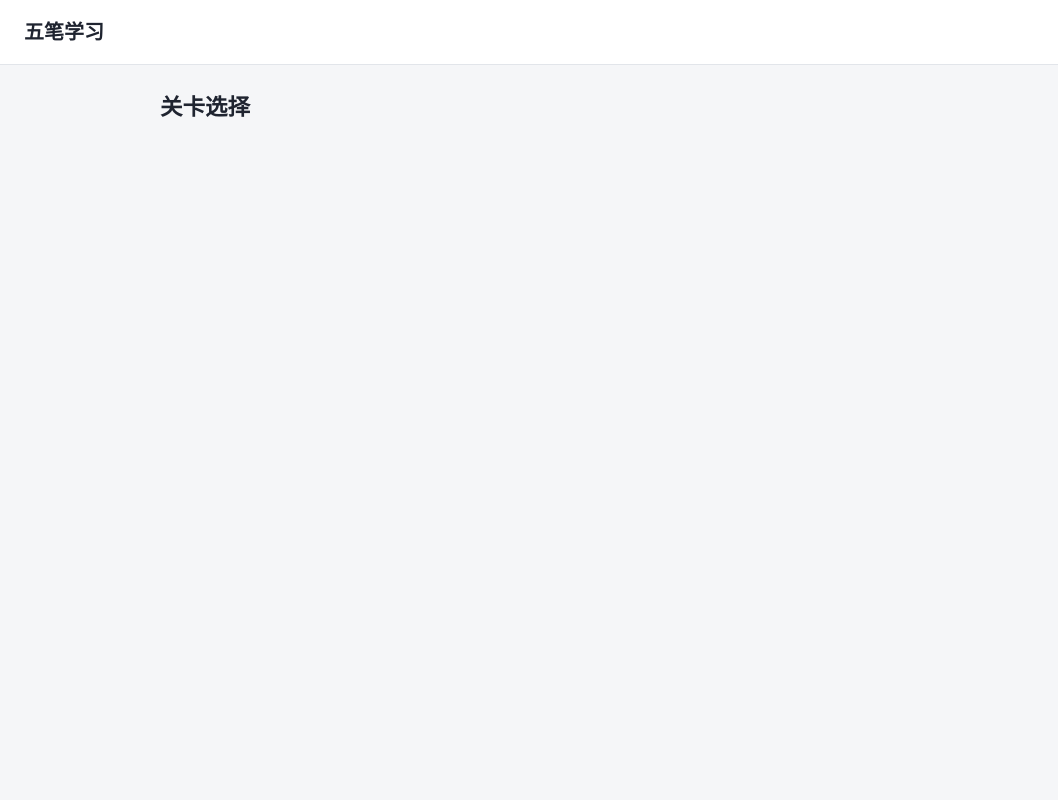
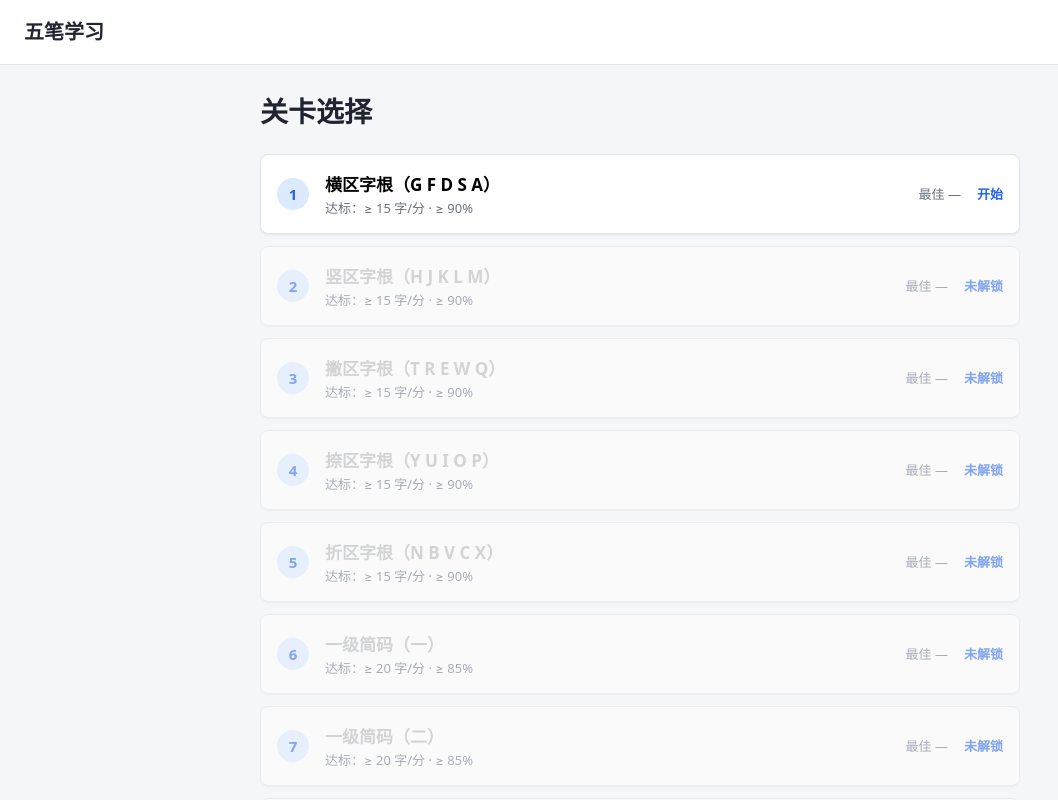
Before and after one commit to LtyWK/wubi-practice, a Vue app: page /#/ in a window 1280 px wide. Shown: the top 800 px of the page, without its empty margins (0-1058 px from the left). Built offline with nearby package versions, Linux system fonts and the light colour scheme.

Commit message:
feat(t4.2): 实现关卡选择视图

```diff
--- a/src/views/LevelSelectView.vue
+++ b/src/views/LevelSelectView.vue
@@ -1,15 +1,139 @@
 <script setup lang="ts">
+import { onMounted } from 'vue'
+import { useRouter } from 'vue-router'
+import { LEVELS } from '@/data/levels'
+import { useProgress } from '@/composables/useProgress'
+
+const router = useRouter()
+const { isUnlocked, unlock, bestOf } = useProgress()
+
+onMounted(() => {
+  const first = LEVELS[0]
+  if (first) unlock(first.id)
+})
+
+function go(id: string, type: 'zigen' | 'danzi'): void {
+  router.push(type === 'zigen' ? `/zigen/${id}` : `/practice/${id}`)
+}
+
+function pct(n: number): string {
+  return `${Math.round(n * 100)}%`
+}
 </script>
 
 <template>
-  <section class="level-select">
-    <h1>关卡选择</h1>
+  <section class="levels">
+    <h1 class="levels__title">关卡选择</h1>
+    <ul class="levels__list">
+      <li
+        v-for="(level, i) in LEVELS"
+        :key="level.id"
+        class="level"
+        :class="{ 'level--locked': !isUnlocked(level.id) }"
+      >
+        <button
+          class="level__btn"
+          :disabled="!isUnlocked(level.id)"
+          @click="go(level.id, level.type)"
+        >
+          <span class="level__no">{{ i + 1 }}</span>
+          <span class="level__body">
+            <span class="level__name">{{ level.title }}</span>
+            <span class="level__req">
+              达标：≥ {{ level.require.speed }} 字/分 · ≥ {{ pct(level.require.accuracy) }}
+            </span>
+          </span>
+          <span class="level__best">
+            <template v-if="bestOf(level.id)">
+              最佳 {{ bestOf(level.id)?.speed.toFixed(0) }} 字/分 ·
+              {{ pct(bestOf(level.id)?.accuracy ?? 0) }}
+            </template>
+            <template v-else>最佳 —</template>
+          </span>
+          <span class="level__state">{{ isUnlocked(level.id) ? '开始' : '未解锁' }}</span>
+        </button>
+      </li>
+    </ul>
   </section>
 </template>
 
 <style scoped>
-.level-select {
-  max-width: 960px;
+.levels {
+  max-width: 760px;
   margin: 0 auto;
 }
+
+.levels__title {
+  font-size: var(--font-xl);
+  margin-bottom: var(--space-5);
+}
+
+.levels__list {
+  list-style: none;
+  margin: 0;
+  padding: 0;
+  display: flex;
+  flex-direction: column;
+  gap: var(--space-3);
+}
+
+.level__btn {
+  width: 100%;
+  display: flex;
+  align-items: center;
+  gap: var(--space-4);
+  padding: var(--space-4);
+  border: 1px solid var(--color-border);
+  border-radius: var(--radius-md);
+  background: var(--color-surface);
+  box-shadow: var(--shadow-sm);
+  text-align: left;
+}
+
+.level--locked .level__btn {
+  opacity: 0.55;
+  cursor: not-allowed;
+}
+
+.level__no {
+  flex: none;
+  width: 2rem;
+  height: 2rem;
+  display: grid;
+  place-items: center;
+  border-radius: 50%;
+  background: var(--color-primary-weak);
+  color: var(--color-primary);
+  font-weight: 600;
+}
+
+.level__body {
+  flex: 1;
+  display: flex;
+  flex-direction: column;
+  gap: 2px;
+}
+
+.level__name {
+  font-size: var(--font-md);
+  font-weight: 600;
+}
+
+.level__req {
+  color: var(--color-text-muted);
+  font-size: var(--font-sm);
+}
+
+.level__best {
+  color: var(--color-text-muted);
+  font-size: var(--font-sm);
+  white-space: nowrap;
+}
+
+.level__state {
+  flex: none;
+  color: var(--color-primary);
+  font-weight: 600;
+  font-size: var(--font-sm);
+}
 </style>
```
